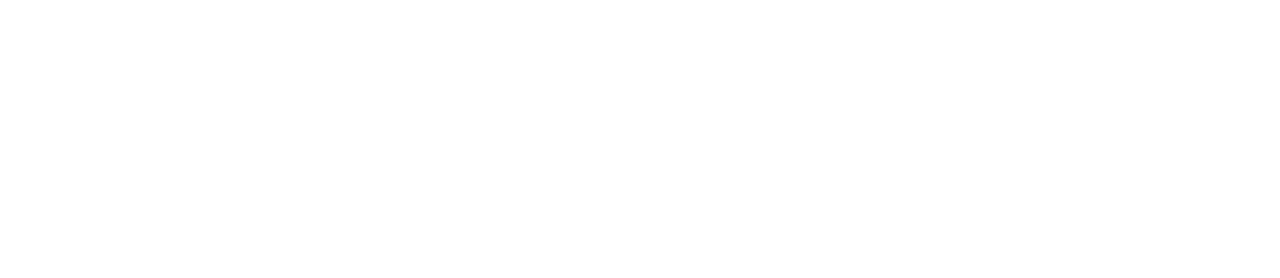
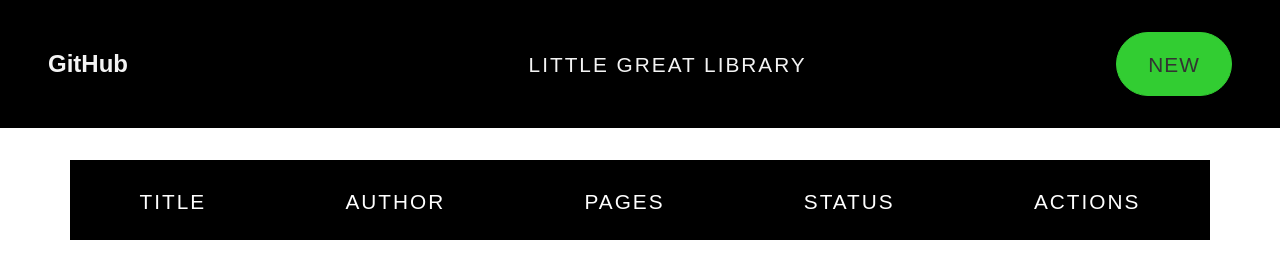
Before and after one commit to mesielepush/Js_Library, a plain HTML site: page index.html in a window 1280 px wide. Drawn offline with nearby package versions, Linux system fonts and the light colour scheme.

Commit message:
first functions done

```diff
--- /dev/null
+++ b/app.js
@@ -0,0 +1,18 @@
+let myLibrary = [];
+
+let Book = (args)=>{
+    this.author = args.author;
+    this.pages = args.pages;
+    this.title = args.title;
+    this.status = args.status;
+    this.actions = args.actions;
+}
+let add = (book)=>{
+    myLibrary.push(book)
+}
+let deleteBookFromLibrary = (index)=>{
+    myLibrary.splice(index, 1);
+  }
+let updateStatusInLibrary = (index, status)=> {
+myLibrary[index].status = status;
+}
--- /dev/null
+++ b/css/reset.css
@@ -0,0 +1,48 @@
+/* http://meyerweb.com/eric/tools/css/reset/
+   v2.0 | 20110126
+   License: none (public domain)
+*/
+
+html, body, div, span, applet, object, iframe,
+h1, h2, h3, h4, h5, h6, p, blockquote, pre,
+a, abbr, acronym, address, big, cite, code,
+del, dfn, em, img, ins, kbd, q, s, samp,
+small, strike, strong, sub, sup, tt, var,
+b, u, i, center,
+dl, dt, dd, ol, ul, li,
+fieldset, form, label, legend,
+table, caption, tbody, tfoot, thead, tr, th, td,
+article, aside, canvas, details, embed,
+figure, figcaption, footer, header, hgroup,
+menu, nav, output, ruby, section, summary,
+time, mark, audio, video {
+	margin: 0;
+	padding: 0;
+	border: 0;
+	font-size: 100%;
+	font: inherit;
+	vertical-align: baseline;
+}
+/* HTML5 display-role reset for older browsers */
+article, aside, details, figcaption, figure,
+footer, header, hgroup, menu, nav, section {
+	display: block;
+}
+body {
+	line-height: 1;
+}
+ol, ul {
+	list-style: none;
+}
+blockquote, q {
+	quotes: none;
+}
+blockquote:before, blockquote:after,
+q:before, q:after {
+	content: '';
+	content: none;
+}
+table {
+	border-collapse: collapse;
+	border-spacing: 0;
+}
--- /dev/null
+++ b/css/style.scss
@@ -0,0 +1,125 @@
+
+body {
+    margin: 0;
+    font-family: "Poppins", sans-serif;
+  }
+
+  .site-logo {
+    font-weight: 900;
+    font-size: 1.5rem;
+    color: var(--text);
+    text-decoration: none;
+    margin-right: 7rem;;
+  }
+  .site-logo:hover{
+    text-decoration: none;
+    color:rgb(185, 203, 224)
+}
+  header {
+    --text: #f4f4f4;
+    --text-inverse: rgb(51, 51, 51);
+    --background: black;
+
+    position: fixed;
+    top: 0;
+    left: 0;
+    right: 0;
+    z-index: 999;
+    display: flex;
+    justify-content: space-between;
+    align-items: center;
+    padding: 2em 3em;
+    transition: background 250ms ease-in;
+    background: var(--background);
+    color: var(--text);
+  }
+
+  .nav__list {
+    list-style: none;
+    margin: 0;
+    padding: 0;
+    display: flex;
+  }
+
+  .nav__link {
+    --spacing: 1em;
+    text-decoration: none;
+    color: inherit;
+    display: inline-block;
+    padding: calc(var(--spacing) / 2) var(--spacing);
+    position: relative;
+    text-transform: uppercase;
+    letter-spacing: 2px;
+    font-size: 1.3rem;
+
+    &:after {
+      content: "";
+      position: absolute;
+      bottom: 0;
+      left: var(--spacing);
+      right: var(--spacing);
+      height: 2px;
+      background: currentColor;
+      transform: scaleX(0);
+      transition: transform 150ms ease-in-out;
+    }
+
+    &:hover::after {
+      transform: scaleX(1);
+    }
+
+    &--btn {
+      border: 1.5px solid currentColor;
+      border-radius: 2em;
+      margin-left: 1em;
+      transition: background 250ms ease-in-out;
+      letter-spacing: 1px;
+      padding: 0.75em 1.5em;
+
+      &:hover {
+        background: var(--text);
+        color: var(--text-inverse);
+        border-color: var(--text);
+        text-decoration: none;
+        font-weight: 700;
+      }
+
+      &::after {
+        display: none;
+      }
+
+      &--highlight {
+        background: limegreen;
+        border-color: limegreen;
+        color: #333;
+
+        &:hover {
+          background: var(--text);
+          border-color: var(--text);
+        }
+      }
+    }
+  }
+  .nav__link:hover{
+      text-decoration: none;
+      color:rgb(169, 178, 189)
+  }
+  .nav-scrolled {
+    --text: #333;
+    --text-inverse: #f4f4f4;
+    --background: #f4f4f4;
+
+    box-shadow: 0 3px 20px rgba(black, 0.2);
+  }
+.test{
+    width: 100%;
+    height: 5rem;;
+    position: relative;
+    top:10rem;
+    background-color: rgb(0, 0, 0);;
+    span{
+        margin-top: 1rem;
+        color:white;
+        font-family: "Poppins", sans-serif;
+    }
+}
--- a/index.html
+++ b/index.html
@@ -1,12 +1,57 @@
-<!DOCTYPE html>
+<!doctype html>
 <html lang="en">
-<head>
-    <meta charset="UTF-8">
-    <meta name="viewport" content="width=device-width, initial-scale=1.0">
+  <head>
+    <!-- Required meta tags -->
+    <meta charset="utf-8">
+    <meta name="viewport" content="width=device-width, initial-scale=1, shrink-to-fit=no">
 
-    <title>Document</title>
-</head>
-<body>
+    <!-- Bootstrap CSS -->
+    <link rel="stylesheet" href="https://maxcdn.bootstrapcdn.com/bootstrap/4.0.0/css/bootstrap.min.css" integrity="sha384-Gn5384xqQ1aoWXA+058RXPxPg6fy4IWvTNh0E263XmFcJlSAwiGgFAW/dAiS6JXm" crossorigin="anonymous">
+    <link rel="stylesheet" href="css/style.css">
+    <title>Hello, world!</title>
+  </head>
+  <body>
+    <header >
+        <a href="https://github.com/mesielepush" class="site-logo" aria-label="homepage">GitHub</a>
 
-</body>
+        <nav class="main-nav">
+          <ul class="nav__list">
+
+            <li class="nav__list-item">
+              <a href="#" class="nav__link">Little Great Library</a>
+            </li>
+
+          </ul>
+        </nav>
+        <nav class="account">
+          <ul class="nav__list">
+
+            <li class="nav__list-item">
+              <a
+                class="nav__link nav__link--btn nav__link--btn--highlight"
+                target="_blank" href="https://mail.google.com/mail/?view=cm&fs=1&tf=1&to=mesielepush@gmail.com"
+                >New</a
+              >
+            </li>
+          </ul>
+        </nav>
+    </header>
+
+      <div class="container test">
+          <div class="row column_names d-flex justify-content-around align-content-center">
+              <span class='nav__link'>Title</span>
+              <span class='nav__link'>Author</span>
+              <span class='nav__link'>Pages</span>
+              <span class='nav__link'>Status</span>
+              <span class='nav__link'>Actions</span>
+
+          </div>
+      </div>
+
+    <!-- Optional JavaScript -->
+    <!-- jQuery first, then Popper.js, then Bootstrap JS -->
+    <script src="https://code.jquery.com/jquery-3.2.1.slim.min.js" integrity="sha384-KJ3o2DKtIkvYIK3UENzmM7KCkRr/rE9/Qpg6aAZGJwFDMVNA/GpGFF93hXpG5KkN" crossorigin="anonymous"></script>
+    <script src="https://cdnjs.cloudflare.com/ajax/libs/popper.js/1.12.9/umd/popper.min.js" integrity="sha384-ApNbgh9B+Y1QKtv3Rn7W3mgPxhU9K/ScQsAP7hUibX39j7fakFPskvXusvfa0b4Q" crossorigin="anonymous"></script>
+    <script src="https://maxcdn.bootstrapcdn.com/bootstrap/4.0.0/js/bootstrap.min.js" integrity="sha384-JZR6Spejh4U02d8jOt6vLEHfe/JQGiRRSQQxSfFWpi1MquVdAyjUar5+76PVCmYl" crossorigin="anonymous"></script>
+  </body>
 </html>
```
Also changed, not shown: css/style.css (added), 1 other file.
